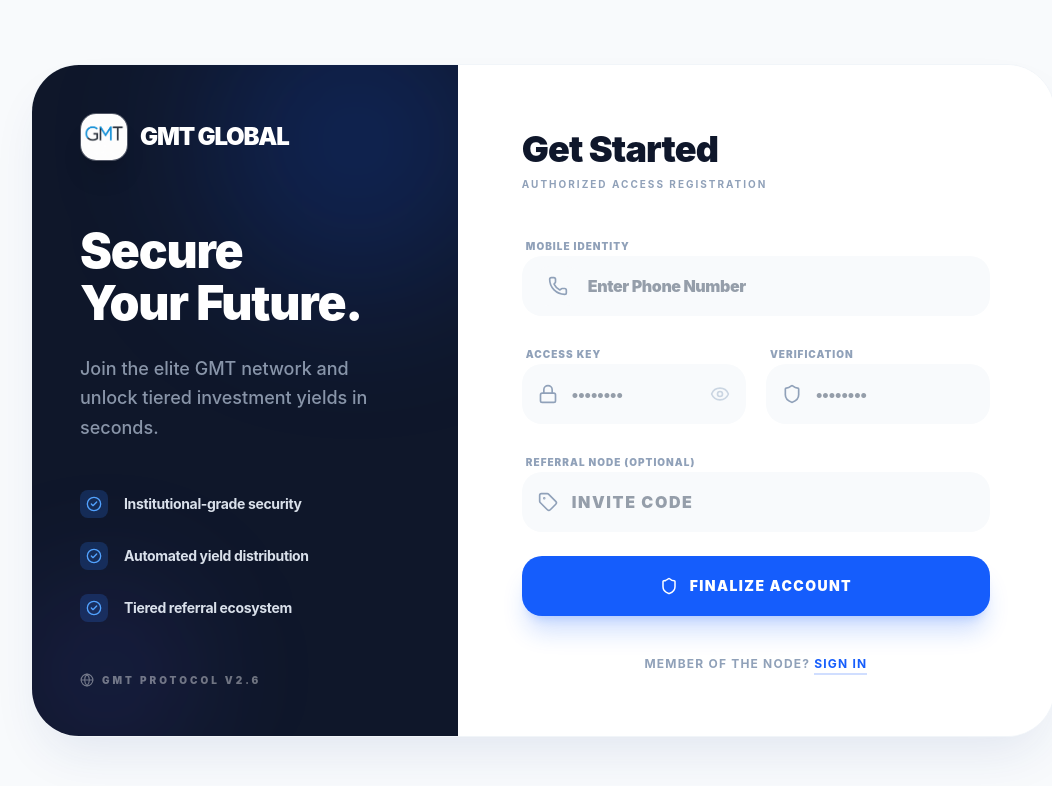
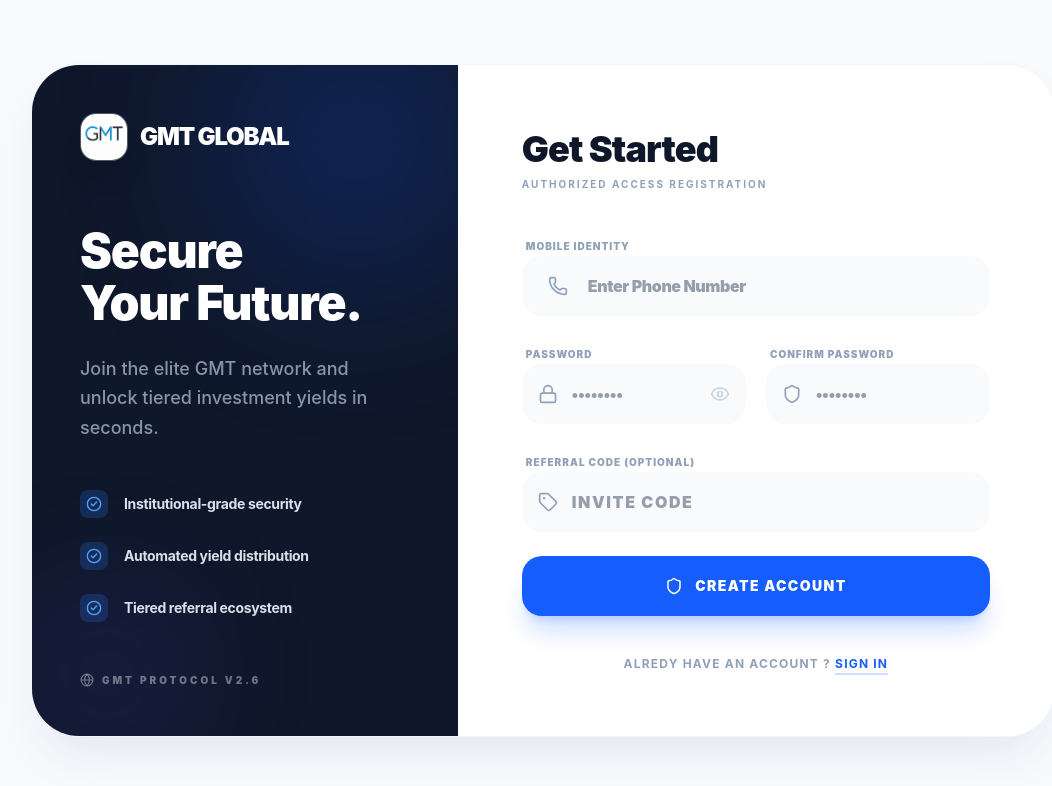
Before and after one commit to notionxdotcom/GMT-FRONTEND, a React (Vite) app: page /register in a window 1280 px wide. Shown: the top 786 px of the page, without its empty margins (97-1149 px from the left). Built offline with nearby package versions, Linux system fonts and the light colour scheme.

Commit message:
moving files to GMT-FRONTEND

```diff
--- a/src/components/Register.jsx
+++ b/src/components/Register.jsx
@@ -141,7 +141,7 @@ const RegistrationPage = () => {
             {/* Password Row */}
             <div className="grid grid-cols-1 md:grid-cols-2 gap-5">
               <div className="space-y-2">
-                <label className="text-[10px] font-black text-slate-400 uppercase tracking-widest ml-1">Access Key</label>
+                <label className="text-[10px] font-black text-slate-400 uppercase tracking-widest ml-1">Password</label>
                 <div className="relative group">
                   <Lock className="absolute left-4 top-1/2 -translate-y-1/2 w-5 h-5 text-slate-400 group-focus-within:text-blue-600 transition-colors" />
                   <input
@@ -163,7 +163,7 @@ const RegistrationPage = () => {
               </div>
 
               <div className="space-y-2">
-                <label className="text-[10px] font-black text-slate-400 uppercase tracking-widest ml-1">Verification</label>
+                <label className="text-[10px] font-black text-slate-400 uppercase tracking-widest ml-1">Confirm Password</label>
                 <div className="relative group">
                   <Shield className="absolute left-4 top-1/2 -translate-y-1/2 w-5 h-5 text-slate-400 group-focus-within:text-blue-600 transition-colors" />
                   <input
@@ -180,7 +180,7 @@ const RegistrationPage = () => {
 
             {/* Referral Code */}
             <div className="space-y-2">
-              <label className="text-[10px] font-black text-slate-400 uppercase tracking-widest ml-1">Referral Node (Optional)</label>
+              <label className="text-[10px] font-black text-slate-400 uppercase tracking-widest ml-1">Referral Code (Optional)</label>
               <div className="relative group">
                 <Tag className="absolute left-4 top-1/2 -translate-y-1/2 w-5 h-5 text-slate-400 group-focus-within:text-blue-600 transition-colors" />
                 <input
@@ -203,14 +203,14 @@ const RegistrationPage = () => {
               {loading ? <Loader2 className="animate-spin" /> : (
                 <>
                   <Shield size={18} />
-                  <span>Finalize Account</span>
+                  <span>Create Account</span>
                 </>
               )}
             </button>
           </form>
 
           <p className="text-center mt-10 text-slate-400 font-bold text-xs uppercase tracking-widest">
-            Member of the node? <Link to="/login" className="text-blue-600 hover:text-blue-800 transition-colors border-b-2 border-blue-600/20 pb-0.5">Sign In</Link>
+            Alredy have an account ? <Link to="/login" className="text-blue-600 hover:text-blue-800 transition-colors border-b-2 border-blue-600/20 pb-0.5">Sign In</Link>
           </p>
         </div>
       </div>
```
